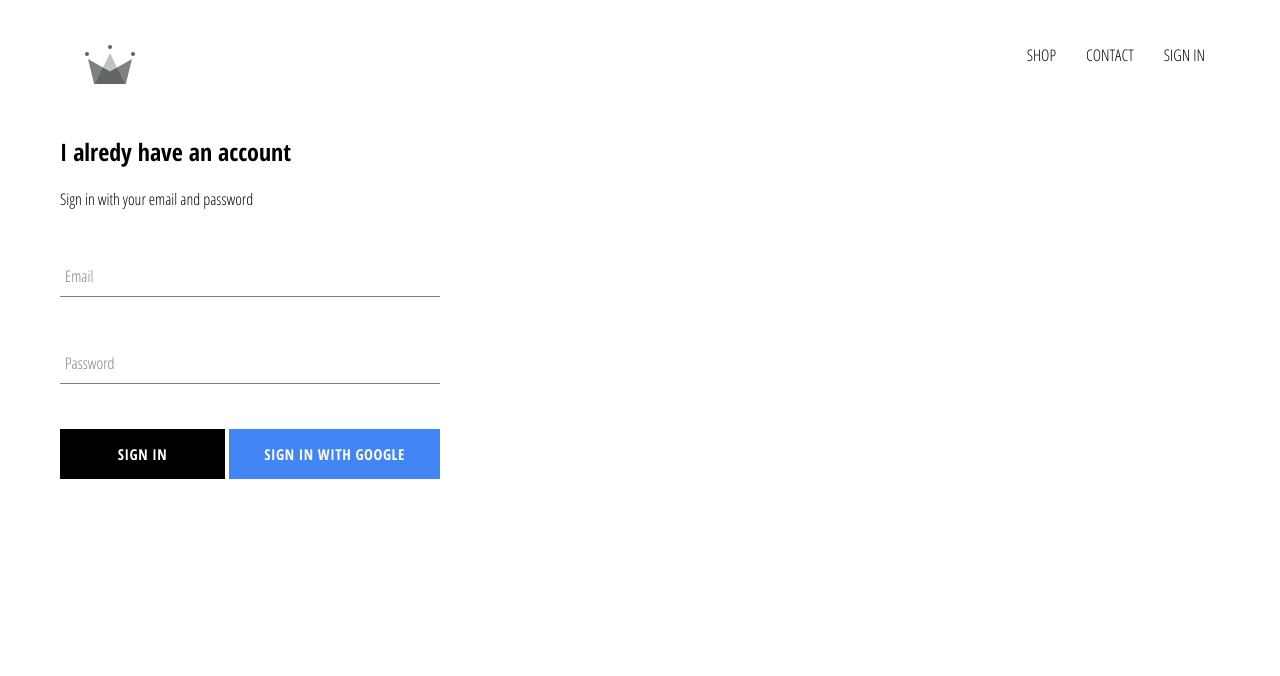
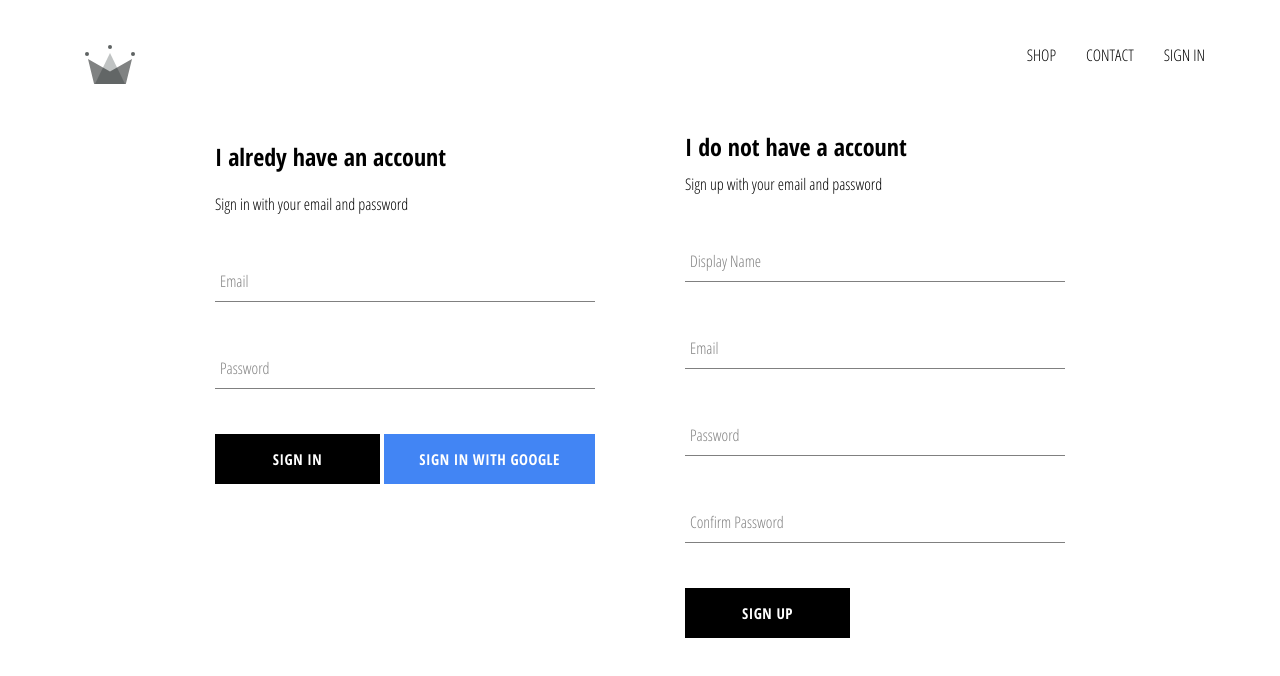
Before and after one commit to enricoirawan/crwn-clothing, a React (Create React App) app: page /signin in a window 1280 px wide. Shown: the top 676 px of the page. Built offline with nearby package versions, Linux system fonts and the light colour scheme; no server answers.

Commit message:
implemented firebase utils, included ability to store authenticated user to firestore database

```diff
--- a/src/App.js
+++ b/src/App.js
@@ -7,7 +7,7 @@
 import SignInAndSignUpPage from "./page/sign-in-and-sign-up/sign-in-and-sign-up.component";
 import Header from "./components/header/header.component";
 
-import { auth } from "./firebase/firebase.utils";
+import { auth, createUserProfileDocument } from "./firebase/firebase.utils";
 
 class App extends React.Component {
   constructor() {
@@ -21,9 +21,22 @@
   unsubcribeFormAuth = null;
 
   componentDidMount() {
-    this.unsubcribeFormAuth = auth.onAuthStateChanged((user) => {
-      this.setState({ currentUser: user });
-      console.log(user);
+    this.unsubcribeFormAuth = auth.onAuthStateChanged(async (userAuth) => {
+      if (userAuth) {
+        const userRef = await createUserProfileDocument(userAuth);
+
+        userRef.onSnapshot((snapShot) => {
+          this.setState({
+            currentUser: {
+              id: snapShot.id,
+              ...snapShot.data(),
+            },
+          });
+          console.log(this.state);
+        });
+      } else {
+        this.setState({ currentUser: userAuth });
+      }
     });
   }
 
--- /dev/null
+++ b/src/components/sign-up/sign-in-syles.scss
@@ -0,0 +1,9 @@
+.sign-up {
+  display: flex;
+  flex-direction: column;
+  width: 380px;
+
+  .title {
+    margin: 10px 0;
+  }
+}
--- /dev/null
+++ b/src/components/sign-up/sign-up-component.jsx
@@ -0,0 +1,100 @@
+import React from "react";
+
+import FormInput from "../form-input/form-input.component";
+import CustomButton from "../custom-button/custom-button.component";
+
+import { auth, createUserProfileDocument } from "../../firebase/firebase.utils";
+
+import "./sign-in-syles.scss";
+
+class SignUp extends React.Component {
+  constructor() {
+    super();
+
+    this.state = {
+      displayName: "",
+      email: "",
+      password: "",
+      confirmPassword: "",
+    };
+  }
+
+  handleSubmit = async (event) => {
+    event.preventDefault();
+
+    const { displayName, email, password, confirmPassword } = this.state;
+
+    if (password !== confirmPassword) {
+      alert("Password don't match");
+      return;
+    }
+
+    try {
+      const { user } = await auth.createUserWithEmailAndPassword(
+        email,
+        password
+      );
+      await createUserProfileDocument(user, { displayName });
+      this.setState({
+        displayName: "",
+        email: "",
+        password: "",
+        confirmPassword: "",
+      });
+    } catch (error) {
+      console.log("error", error);
+    }
+  };
+
+  handleChange = (event) => {
+    const { name, value } = event.target;
+    this.setState({ [name]: value });
+  };
+
+  render() {
+    const { displayName, email, password, confirmPassword } = this.state;
+    return (
+      <div className="sign-up">
+        <h2 className="title">I do not have a account</h2>
+        <span>Sign up with your email and password</span>
+        <form className="sign-up-form" onSubmit={this.handleSubmit}>
+          <FormInput
+            type="text"
+            name="displayName"
+            value={displayName}
+            onChange={this.handleChange}
+            label="Display Name"
+            required
+          />
+          <FormInput
+            type="email"
+            name="email"
+            value={email}
+            onChange={this.handleChange}
+            label="Email"
+            required
+          />
+          <FormInput
+            type="password"
+            name="password"
+            value={password}
+            onChange={this.handleChange}
+            label="Password"
+            required
+          />
+          <FormInput
+            type="password"
+            name="confirmPassword"
+            value={confirmPassword}
+            onChange={this.handleChange}
+            label="Confirm Password"
+            required
+          />
+          <CustomButton type="submit">SIGN UP</CustomButton>
+        </form>
+      </div>
+    );
+  }
+}
+
+export default SignUp;
--- a/src/firebase/firebase.utils.js
+++ b/src/firebase/firebase.utils.js
@@ -12,6 +12,31 @@
   appId: "1:511875871054:web:90762d0f441cdbd5edae1f",
 };
 
+export const createUserProfileDocument = async (userAuth, additionalData) => {
+  if (!userAuth) return;
+
+  const userRef = firestore.doc(`users/${userAuth.uid}`);
+  const snapShot = await userRef.get();
+
+  if (!snapShot.exists) {
+    const { displayName, email } = userAuth;
+    const createdAt = new Date();
+
+    try {
+      await userRef.set({
+        displayName,
+        email,
+        createdAt,
+        ...additionalData,
+      });
+    } catch (error) {
+      console.log("error creating user", error.message);
+    }
+  }
+
+  return userRef;
+};
+
 firebase.initializeApp(config);
 
 export const auth = firebase.auth();
--- a/src/page/sign-in-and-sign-up/sign-in-and-sign-up.component.jsx
+++ b/src/page/sign-in-and-sign-up/sign-in-and-sign-up.component.jsx
@@ -3,10 +3,12 @@
 import "./sign-in-and-sign-up.styles.scss";
 
 import SignIn from "../../components/sign-in/sign-in.component";
+import SignUp from "../../components/sign-up/sign-up-component";
 
 const SignInAndSignUpPage = () => (
-  <div>
+  <div className="sign-in-and-sign-up">
     <SignIn />
+    <SignUp />
   </div>
 );
 
--- a/src/page/sign-in-and-sign-up/sign-in-and-sign-up.styles.scss
+++ b/src/page/sign-in-and-sign-up/sign-in-and-sign-up.styles.scss
@@ -0,0 +1,6 @@
+.sign-in-and-sign-up {
+  width: 850px;
+  display: flex;
+  justify-content: space-between;
+  margin: 30px auto;
+}
```
